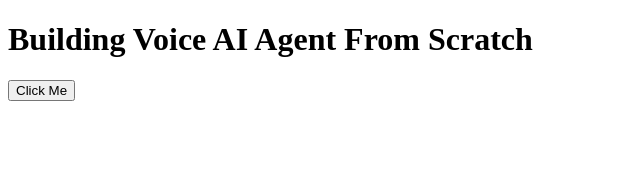
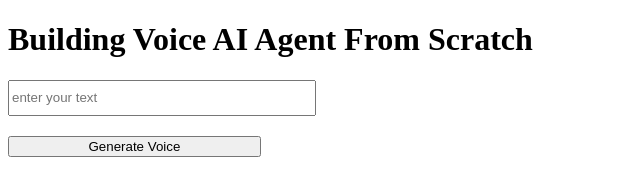
Before and after one commit to MeghanathMC/Murf_30_Days_AI_Voice_Agent, a plain HTML site: page static/index.html in a window 1280 px wide. Shown: the whole page, without its empty margins (0-640 px from the left). Drawn offline with Linux system fonts and the light colour scheme.

Commit message:
day 3 done

```diff
--- a/static/index.html
+++ b/static/index.html
@@ -5,7 +5,18 @@
 </head>
 <body>
     <h1>Building Voice AI Agent From Scratch</h1>
-    <button onclick="sayHello()">Click Me</button>
+
+    <div style="display:flex; flex-direction:column; gap:10px; width: 20%;">
+        <input type="text" id="inputText" placeholder="enter your text" style="width: 300px; height: 30px; margin-bottom: 10px;">
+    <button onclick="generateAudio()">
+        Generate Voice
+    </button>
+
+    <audio id="audioPlayer" controls style="margin-top: 10px; display: none;" ></audio>
+    </div>
+
+
+    <!-- <button onclick="sayHello()">Click Me</button> -->
     <script src="/static/script.js"></script>
 </body>
 </html>
--- a/static/script.js
+++ b/static/script.js
@@ -1,3 +1,38 @@
 function sayHello() {
     alert("Hello - We are building an Voice AI Agent!");
 }
+
+async function generateAudio(){
+    const textInput=document.getElementById("inputText").value;
+
+   const audioPlayer= document.getElementById("audioPlayer");
+
+
+    if(textInput.trim() === ""){
+        alert("Please enter some text to generate audio");
+        return;
+    }
+
+    const response= await fetch("/tts",{
+        method:"POST",
+        headers:{
+            "Content-Type":"application/json",
+
+        },
+        body:JSON.stringify({text:textInput})
+    })
+
+   const data=await response.json();
+
+
+   if(data.audio_url && data.audio_url!=="Not Found"){
+    audioPlayer.src=data.audio_url;
+    audioPlayer.style.display="block";
+    audioPlayer.play();
+
+   }else{
+    alert("Failed to generate audio");
+   }
+
+
+}
```
